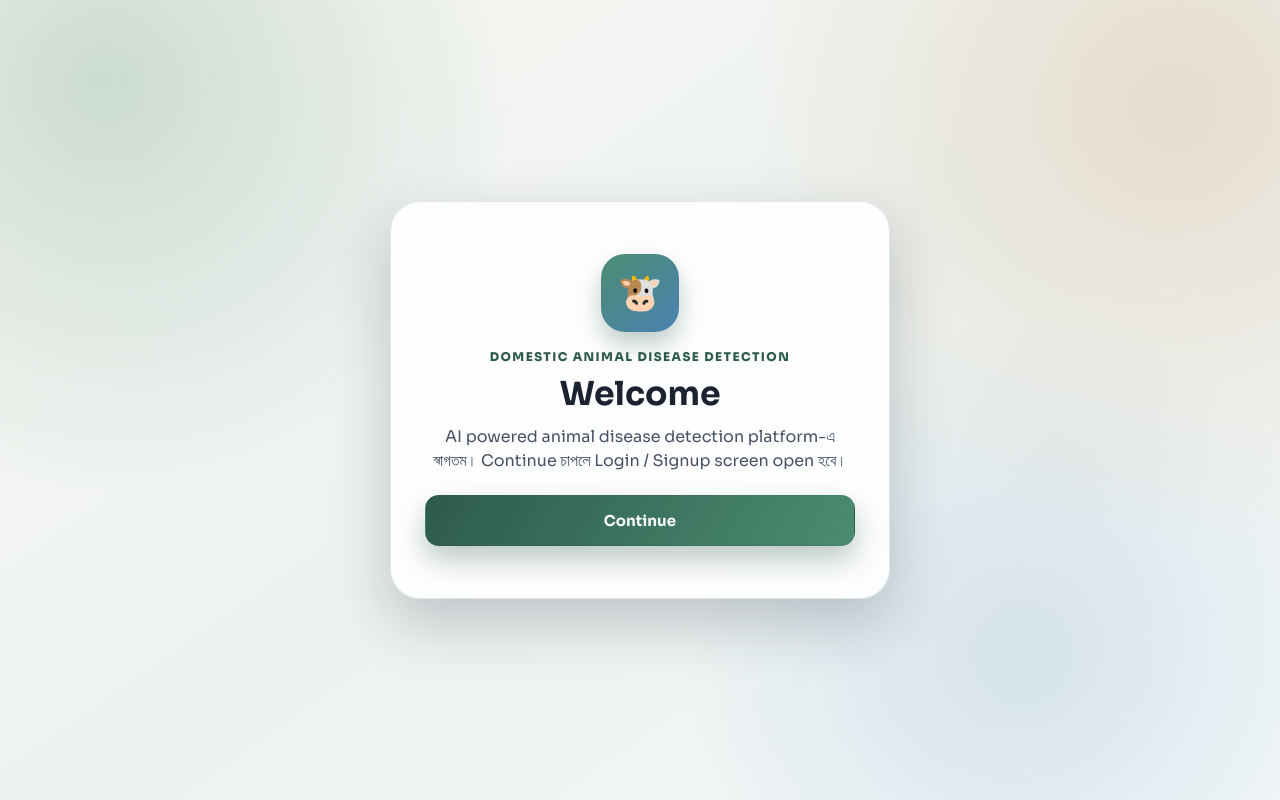
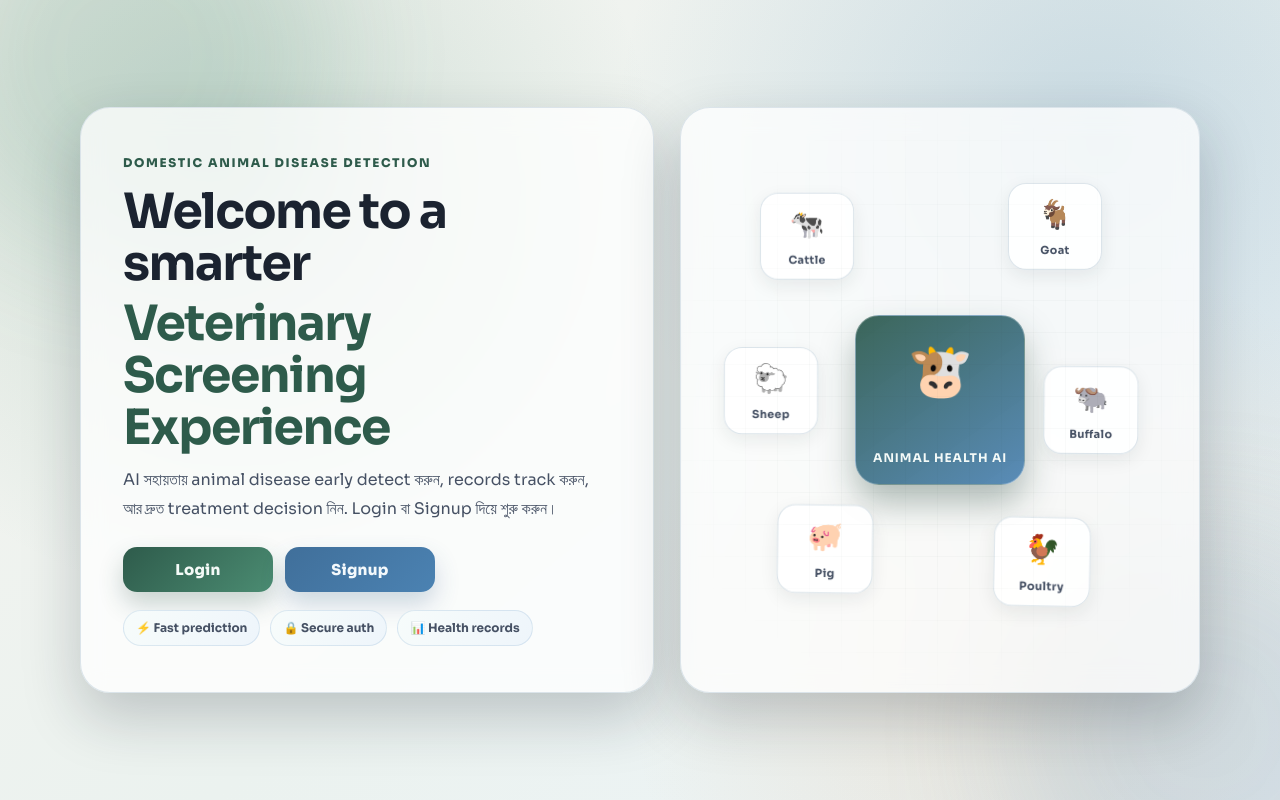
Before and after one commit to ruhulaminn1316/Domestic-Animal-disease-detection, a React (Vite) app in the folder react-app/: page /welcome in a window 1280 px wide. Built offline with nearby package versions, Linux system fonts and the light colour scheme; no server answers.

Commit message:
update welcome page

```diff
--- a/react-app/src/pages/LoginPage.jsx
+++ b/react-app/src/pages/LoginPage.jsx
@@ -1,8 +1,9 @@
-import { useNavigate } from "react-router-dom"
+import { useLocation, useNavigate } from "react-router-dom"
 import { useEffect, useState } from "react"
 import { useAuth } from "../lib/auth-context"
 
 function LoginPage() {
+  const location = useLocation()
   const navigate = useNavigate()
   const { configured, loading, user, loginWithGoogle, loginWithEmail, registerWithEmail, resetPasswordEmail } = useAuth()
   const [authMode, setAuthMode] = useState("signin")
@@ -19,6 +20,16 @@ function LoginPage() {
       navigate("/", { replace: true })
     }
   }, [loading, user, navigate])
+
+  useEffect(() => {
+    const mode = new URLSearchParams(location.search).get("mode")
+    if (mode === "signup") {
+      setAuthMode("signup")
+    }
+    if (mode === "signin") {
+      setAuthMode("signin")
+    }
+  }, [location.search])
 
   const clearFieldError = (fieldName) => {
     setFieldErrors((currentErrors) => ({ ...currentErrors, [fieldName]: "" }))
--- a/react-app/src/pages/WelcomePage.jsx
+++ b/react-app/src/pages/WelcomePage.jsx
@@ -5,6 +5,14 @@ import { useAuth } from "../lib/auth-context"
 function WelcomePage() {
   const navigate = useNavigate()
   const { loading, user } = useAuth()
+  const animals = [
+    { icon: "🐄", name: "Cattle", delay: "0s" },
+    { icon: "🐐", name: "Goat", delay: "0.4s" },
+    { icon: "🐑", name: "Sheep", delay: "0.8s" },
+    { icon: "🐃", name: "Buffalo", delay: "1.2s" },
+    { icon: "🐖", name: "Pig", delay: "1.6s" },
+    { icon: "🐓", name: "Poultry", delay: "2s" }
+  ]
 
   useEffect(() => {
     if (!loading && user) {
@@ -13,21 +21,55 @@ function WelcomePage() {
   }, [loading, user, navigate])
 
   return (
-    <div className="login-body">
-      <div className="login-shell">
-        <div className="login-card welcome-card">
-          <div className="login-badge">🐮</div>
-          <p className="login-kicker">Domestic Animal Disease Detection</p>
-          <h1>Welcome</h1>
-          <p className="login-text">
-            AI powered animal disease detection platform-এ স্বাগতম। Continue চাপলে Login / Signup
-            screen open হবে।
+    <div className="welcome-page">
+      <div className="welcome-glow welcome-glow-left" />
+      <div className="welcome-glow welcome-glow-right" />
+
+      <div className="welcome-shell">
+        <section className="welcome-hero">
+          <p className="welcome-kicker">Domestic Animal Disease Detection</p>
+          <h1>
+            Welcome to a smarter
+            <span> Veterinary Screening Experience</span>
+          </h1>
+          <p className="welcome-copy">
+            AI সহায়তায় animal disease early detect করুন, records track করুন, আর দ্রুত treatment decision
+            নিন. Login বা Signup দিয়ে শুরু করুন।
           </p>
 
-          <button className="google-login-btn" type="button" onClick={() => navigate("/login")}>
-            Continue
-          </button>
-        </div>
+          <div className="welcome-actions">
+            <button className="welcome-btn welcome-btn-primary" type="button" onClick={() => navigate("/login?mode=signin")}>
+              Login
+            </button>
+            <button className="welcome-btn welcome-btn-secondary" type="button" onClick={() => navigate("/login?mode=signup")}>
+              Signup
+            </button>
+          </div>
+
+          <div className="welcome-meta">
+            <span>⚡ Fast prediction</span>
+            <span>🔒 Secure auth</span>
+            <span>📊 Health records</span>
+          </div>
+        </section>
+
+        <section className="welcome-stage" aria-hidden="true">
+          <div className="welcome-stage-core">
+            <div className="welcome-mascot">🐮</div>
+            <p>Animal Health AI</p>
+          </div>
+
+          <div className="welcome-animal-orbit">
+            {animals.map((animal) => (
+              <div className="animal-chip" key={animal.name} style={{ animationDelay: animal.delay }}>
+                <span>{animal.icon}</span>
+                <small>{animal.name}</small>
+              </div>
+            ))}
+          </div>
+
+          <div className="welcome-grid-lines" />
+        </section>
       </div>
     </div>
   )
--- a/react-app/src/styles.css
+++ b/react-app/src/styles.css
@@ -74,6 +74,271 @@ body {
 .welcome-card {
   padding-top: 52px;
   padding-bottom: 52px;
+}
+
+.welcome-page {
+  position: relative;
+  min-height: 100vh;
+  overflow: hidden;
+  display: grid;
+  place-items: center;
+  padding: 30px 24px;
+  background:
+    radial-gradient(circle at 18% 22%, rgba(75, 140, 114, 0.22), transparent 35%),
+    radial-gradient(circle at 86% 18%, rgba(75, 130, 178, 0.22), transparent 38%),
+    radial-gradient(circle at 82% 84%, rgba(203, 138, 66, 0.16), transparent 34%),
+    linear-gradient(140deg, #f5f4ef 0%, #ebf2ef 52%, #edf4f8 100%);
+}
+
+.welcome-glow {
+  position: absolute;
+  width: 380px;
+  height: 380px;
+  border-radius: 50%;
+  filter: blur(60px);
+  opacity: 0.5;
+  pointer-events: none;
+}
+
+.welcome-glow-left {
+  top: -120px;
+  left: -80px;
+  background: rgba(75, 140, 114, 0.35);
+  animation: driftGlow 8s ease-in-out infinite;
+}
+
+.welcome-glow-right {
+  bottom: -140px;
+  right: -90px;
+  background: rgba(75, 130, 178, 0.32);
+  animation: driftGlow 9.5s ease-in-out infinite reverse;
+}
+
+.welcome-shell {
+  position: relative;
+  z-index: 2;
+  width: min(1120px, 100%);
+  display: grid;
+  grid-template-columns: 1.05fr 0.95fr;
+  gap: 26px;
+  align-items: stretch;
+}
+
+.welcome-hero,
+.welcome-stage {
+  border-radius: 30px;
+  border: 1px solid rgba(216, 226, 232, 0.9);
+  background: rgba(255, 255, 255, 0.76);
+  backdrop-filter: blur(12px);
+  box-shadow: var(--shadow-lg);
+}
+
+.welcome-hero {
+  padding: 46px 42px;
+  display: flex;
+  flex-direction: column;
+  justify-content: center;
+  animation: riseIn 0.65s ease both;
+}
+
+.welcome-kicker {
+  margin-bottom: 14px;
+  color: var(--forest-700);
+  font-size: 12px;
+  font-weight: 800;
+  letter-spacing: 0.14em;
+  text-transform: uppercase;
+}
+
+.welcome-hero h1 {
+  font-size: clamp(34px, 3.8vw, 52px);
+  line-height: 1.07;
+  letter-spacing: -0.03em;
+  margin-bottom: 12px;
+}
+
+.welcome-hero h1 span {
+  display: block;
+  margin-top: 8px;
+  color: var(--forest-700);
+}
+
+.welcome-copy {
+  font-size: 16px;
+  line-height: 1.8;
+  color: var(--ink-700);
+  max-width: 620px;
+  margin-bottom: 24px;
+}
+
+.welcome-actions {
+  display: flex;
+  gap: 12px;
+  flex-wrap: wrap;
+  margin-bottom: 18px;
+}
+
+.welcome-btn {
+  min-width: 150px;
+  border-radius: 14px;
+  border: none;
+  padding: 13px 20px;
+  font-family: inherit;
+  font-size: 15px;
+  font-weight: 800;
+  letter-spacing: 0.02em;
+  cursor: pointer;
+  transition: transform 0.2s ease, box-shadow 0.2s ease, filter 0.2s ease;
+}
+
+.welcome-btn:hover {
+  transform: translateY(-2px);
+  filter: brightness(1.02);
+}
+
+.welcome-btn-primary {
+  color: #f4faf7;
+  background: linear-gradient(135deg, var(--forest-700), var(--forest-500));
+  box-shadow: 0 12px 24px rgba(37, 79, 65, 0.24);
+}
+
+.welcome-btn-secondary {
+  color: #f4f9fc;
+  background: linear-gradient(135deg, #406f9a, #4b82b2);
+  box-shadow: 0 12px 24px rgba(54, 95, 134, 0.24);
+}
+
+.welcome-meta {
+  display: flex;
+  flex-wrap: wrap;
+  gap: 10px;
+}
+
+.welcome-meta span {
+  border-radius: 999px;
+  border: 1px solid rgba(75, 130, 178, 0.16);
+  background: linear-gradient(120deg, #f7fcfb, #eef5fb);
+  padding: 8px 12px;
+  font-size: 12px;
+  font-weight: 700;
+  color: var(--ink-700);
+}
+
+.welcome-stage {
+  position: relative;
+  padding: 34px;
+  overflow: hidden;
+  animation: riseIn 0.8s ease both;
+}
+
+.welcome-stage-core {
+  position: absolute;
+  top: 50%;
+  left: 50%;
+  transform: translate(-50%, -50%);
+  width: 170px;
+  height: 170px;
+  border-radius: 24px;
+  display: grid;
+  place-items: center;
+  text-align: center;
+  border: 1px solid rgba(255, 255, 255, 0.3);
+  background: linear-gradient(145deg, rgba(47, 92, 79, 0.94), rgba(75, 130, 178, 0.92));
+  box-shadow: 0 18px 34px rgba(32, 64, 54, 0.34);
+  color: #f4faf8;
+}
+
+.welcome-mascot {
+  font-size: 52px;
+}
+
+.welcome-stage-core p {
+  margin-top: 4px;
+  font-size: 12px;
+  font-weight: 700;
+  letter-spacing: 0.08em;
+  text-transform: uppercase;
+}
+
+.welcome-animal-orbit {
+  position: relative;
+  width: 100%;
+  height: 100%;
+  min-height: 460px;
+}
+
+.animal-chip {
+  position: absolute;
+  display: grid;
+  justify-items: center;
+  gap: 6px;
+  min-width: 94px;
+  border-radius: 18px;
+  padding: 10px 12px;
+  border: 1px solid rgba(216, 226, 232, 0.9);
+  background: rgba(255, 255, 255, 0.9);
+  box-shadow: var(--shadow-sm);
+  animation: floatAnimal 5.2s ease-in-out infinite;
+}
+
+.animal-chip span {
+  font-size: 28px;
+}
+
+.animal-chip small {
+  font-size: 11px;
+  font-weight: 700;
+  color: var(--ink-700);
+  letter-spacing: 0.03em;
+}
+
+.animal-chip:nth-child(1) { top: 10%; left: 10%; }
+.animal-chip:nth-child(2) { top: 8%; right: 14%; }
+.animal-chip:nth-child(3) { top: 40%; left: 2%; }
+.animal-chip:nth-child(4) { top: 44%; right: 6%; }
+.animal-chip:nth-child(5) { bottom: 12%; left: 14%; }
+.animal-chip:nth-child(6) { bottom: 9%; right: 17%; }
+
+.welcome-grid-lines {
+  position: absolute;
+  inset: 0;
+  background-image:
+    linear-gradient(rgba(58, 89, 79, 0.06) 1px, transparent 1px),
+    linear-gradient(90deg, rgba(58, 89, 79, 0.06) 1px, transparent 1px);
+  background-size: 32px 32px;
+  opacity: 0.55;
+  mask-image: radial-gradient(circle at center, rgba(0, 0, 0, 0.9) 40%, transparent 78%);
+}
+
+@keyframes floatAnimal {
+  0%,
+  100% {
+    transform: translateY(0) scale(1) rotate(0deg);
+  }
+  50% {
+    transform: translateY(-9px) scale(1.04) rotate(1.5deg);
+  }
+}
+
+@keyframes driftGlow {
+  0%,
+  100% {
+    transform: translate(0, 0) scale(1);
+  }
+  50% {
+    transform: translate(26px, -20px) scale(1.08);
+  }
+}
+
+@keyframes riseIn {
+  from {
+    opacity: 0;
+    transform: translateY(16px);
+  }
+  to {
+    opacity: 1;
+    transform: translateY(0);
+  }
 }
 
 .login-badge {
```
